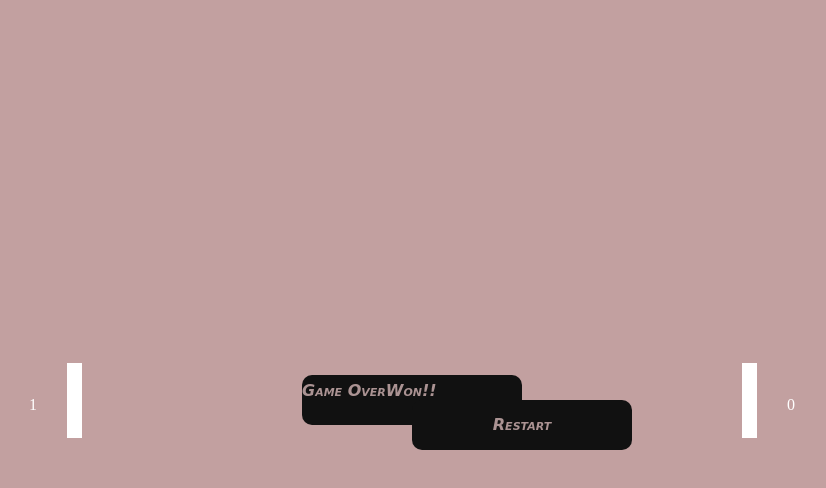
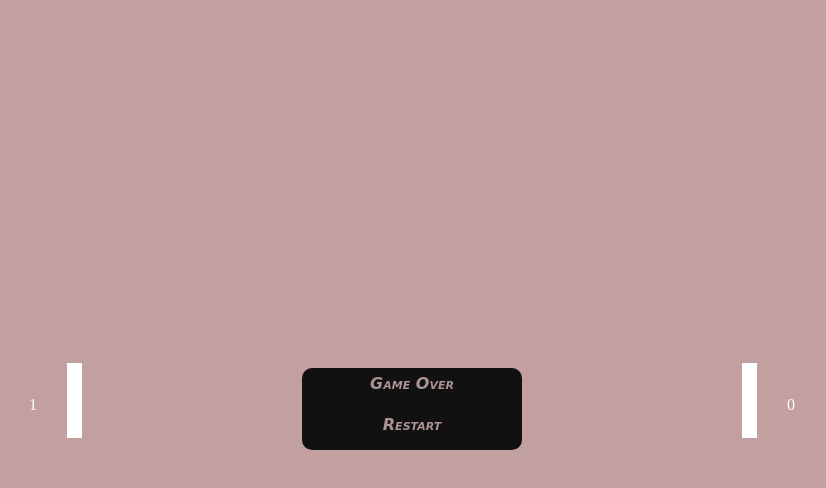
Before and after one commit to ManojKrJena/JavaScript-Mini-Project---JS-Mini-Project---c80vmew3b3vw, a plain HTML site: page index.html in a window 1280 px wide. Both pictures are taken after a click on the button "Start". Shown: the whole page, without its empty margins (228-1054 px from the left). Drawn offline with Linux system fonts and the light colour scheme.

Commit message:
changes in css part

```diff
--- a/styles.css
+++ b/styles.css
@@ -40,7 +40,7 @@ body {
   #player1,
   #player2 {
     position: relative;
-    left: 50%;
+
     height: 50px;
     font: italic small-caps bold 16px/2 cursive;
     background: rgb(194, 160, 160);
@@ -51,7 +51,7 @@ body {
   .start-btn {
     position: absolute;
     top: 50%;
-    left: 50%;
+
     transform: translate(-50%, -50%);
     width: 220px;
     height: 50px;
@@ -129,22 +129,22 @@ body {
     left: 50%;
     transform: translate(-50%, -50%);
     width: 220px;
-    height: 50px;
     border: none;
     outline: none;
     color: rgb(171, 147, 147);
     background: #111;
-    cursor: pointer;
     z-index: 0;
     border-radius: 10px;
     font: italic small-caps bold 16px/2 cursive;
     text-align: center;
+    display: flex;
+    flex-direction: column;
   }
 
   .restart-btn {
     position: absolute;
     top: 50%;
-    left: 50%;
+
 
     width: 220px;
     height: 50px;
```
Lines whose indentation alone changed are shown as unchanged.
